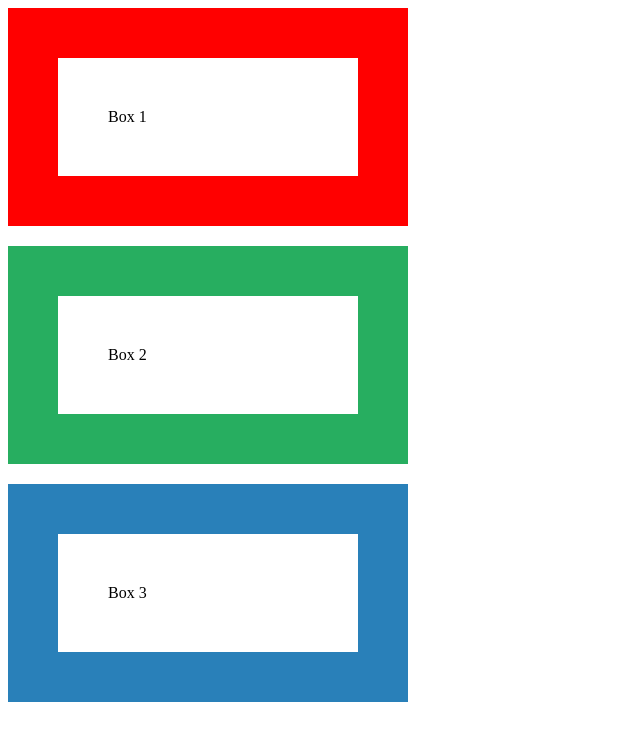
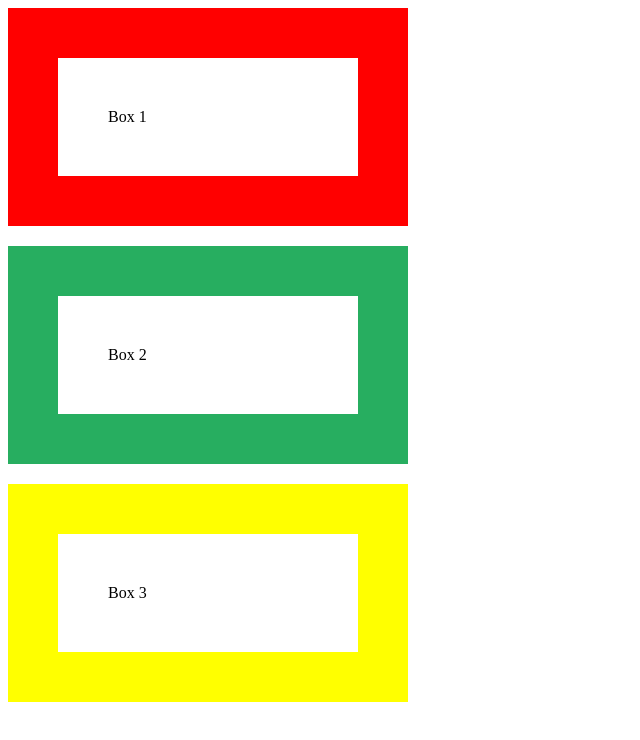
Before and after one commit to Ophelia0419/css_project, a plain HTML site: page index.html in a window 1280 px wide. Shown: the whole page, without its empty margins (0-640 px from the left). Drawn offline with Linux system fonts and the light colour scheme.

Commit message:
change box color

```diff
--- a/style.css
+++ b/style.css
@@ -13,7 +13,7 @@
   }
 
   .box-blue {
-    border: 50px solid #2980b9;
+    border: 50px solid yellow;
     margin-bottom:20px;
     padding:50px;
     width:200px;
```
